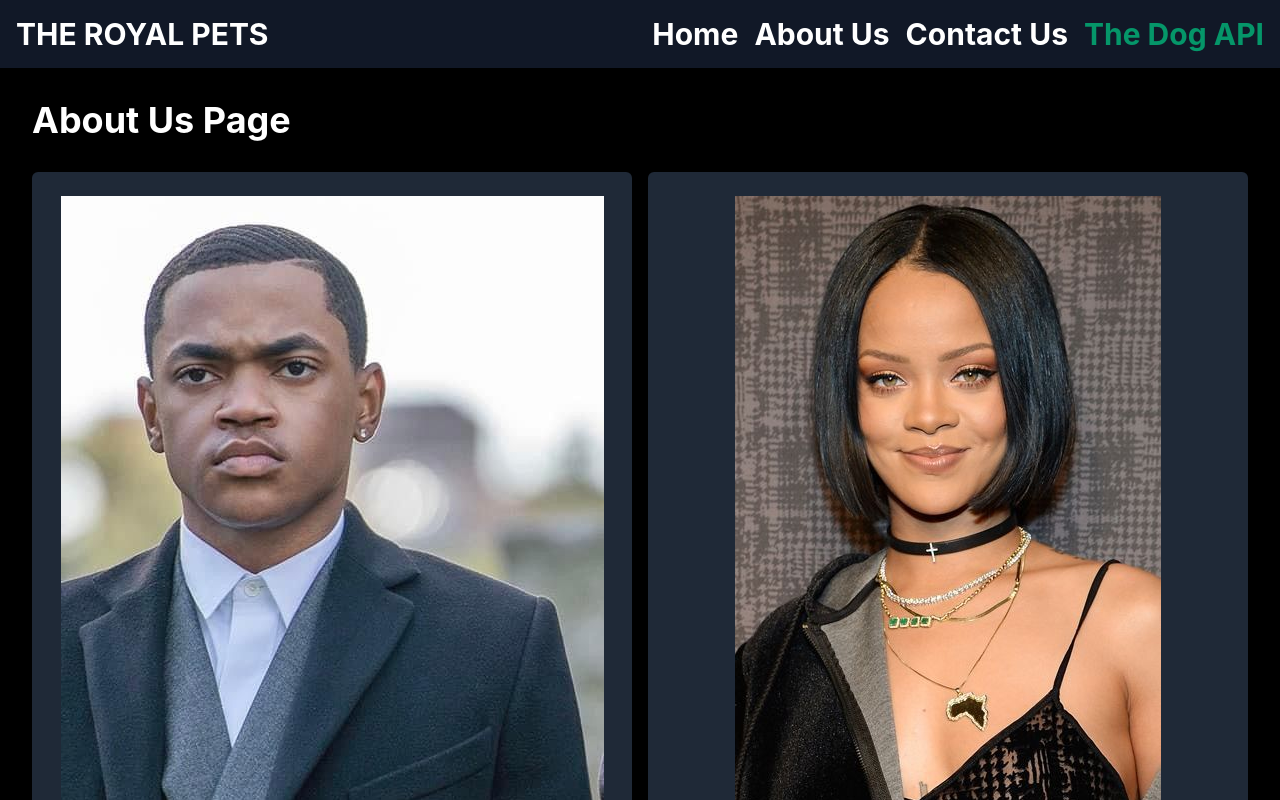
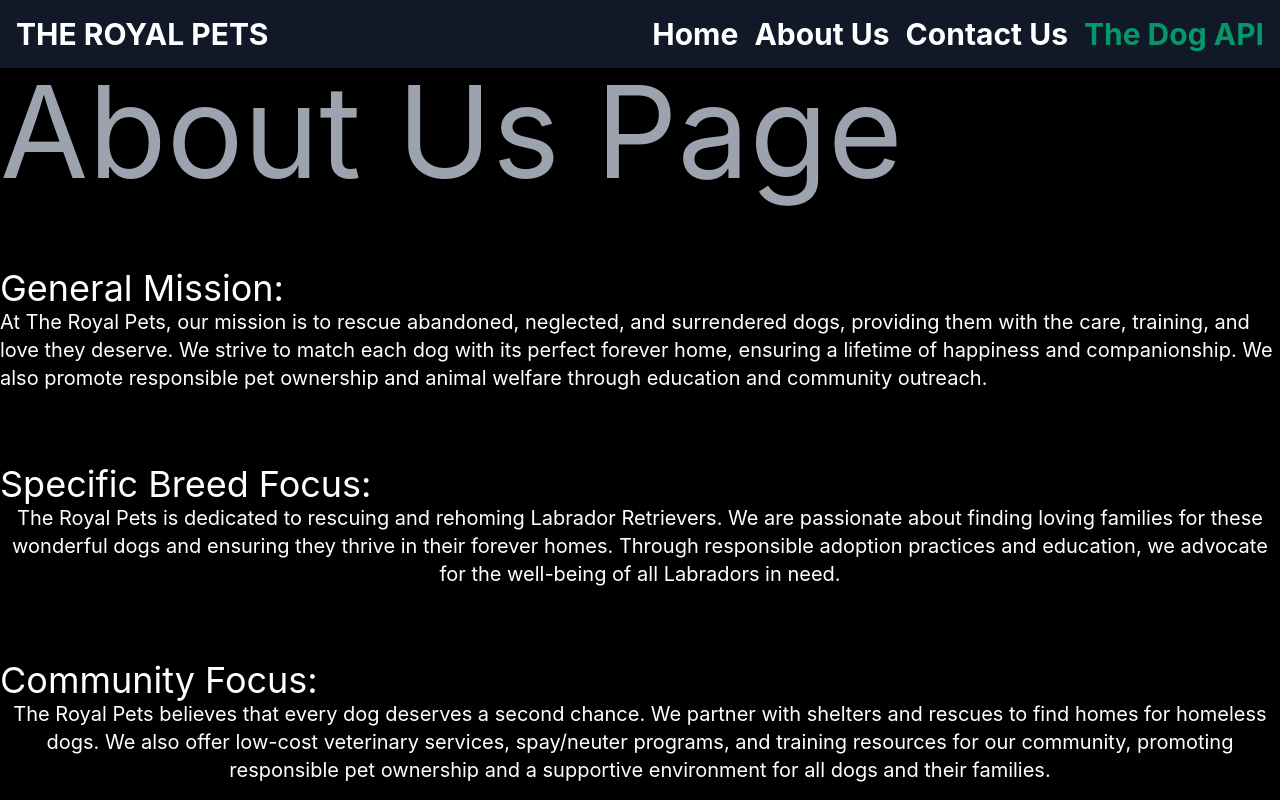
Before and after one commit to iankuria668/dog-adoption-centre, a React (Create React App) app: page /About in a window 1280 px wide. Shown: the top 800 px of the page. Built offline with nearby package versions, Linux system fonts and the light colour scheme.

Commit message:
Returned the info in about us

```diff
--- a/src/components/pages/About.js
+++ b/src/components/pages/About.js
@@ -1,8 +1,6 @@
 import React from "react";
 import NavBar from "../NavBar";
 import Footer from "../Footer";
-import CEOImage from "./CEOImage/_.jpeg"
-import AdoptionSpecialistImage from "./AdoptionSpecialistImage/Hollywood Is Loving This Easy Makeup Trend.jpeg"
 function About() {
   const teamMembers = [
     {
@@ -10,14 +8,12 @@ function About() {
       title: "CEO & Founder",
       bio: "Experienced in veterinary and adoption services.",
       email: "bill.mageni@royalpets.com",
-      image: CEOImage, // Use the imported CEO image
     },
     {
       name: "Sarah Jones",
       title: "Adoption Specialist",
       bio: "Passionate about matching dogs with perfect families.",
       email: "sarah.jones@royalpets.com",
-      image: AdoptionSpecialistImage, // Use the imported Adoption Specialist image
     },
   ];
 
@@ -30,12 +26,28 @@ function About() {
     <header>
       <NavBar />
       </header>
+      <div className="about-section">
+        <h1 className="text-9xl	font-size: 8rem; line-height: 1; text-gray-400	--tw-text-opacity: 1; color: rgba(156, 163, 175, var(--tw-text-opacity));">About Us Page</h1>
+        <br></br>
+        <br></br>
+        <br></br>
+        <p className="text-4xl	font-size: 2.25rem;line-height: 2.5rem; ">General Mission:</p> <p className="text-align: center; text-xl	font-size: 1.25rem; line-height: 1.75rem; " >
+          At The Royal Pets, our mission is to rescue abandoned, neglected, and surrendered dogs, providing them with the care, training, and love they deserve. We strive to match each dog with its perfect forever home, ensuring a lifetime of happiness and companionship. We also promote responsible pet ownership and animal welfare through education and community outreach.</p>
+          <br></br>
+          <br></br>
+          <br></br>
+          <p className="text-4xl	font-size: 2.25rem;line-height: 2.5rem;">Specific Breed Focus:</p><p className="text-center	text-align: center; text-xl	font-size: 1.25rem; line-height: 1.75rem;" >
+          The Royal Pets is dedicated to rescuing and rehoming Labrador Retrievers. We are passionate about finding loving families for these wonderful dogs and ensuring they thrive in their forever homes. Through responsible adoption practices and education, we advocate for the well-being of all Labradors in need.</p>
+          <br></br>
+          <br></br>
+          <br></br>
+          <p className="text-4xl	font-size: 2.25rem;line-height: 2.5rem;">Community Focus:</p><p className="text-center	text-align: center; text-xl	font-size: 1.25rem; line-height: 1.75rem;" >
+            The Royal Pets believes that every dog deserves a second chance. We partner with shelters and rescues to find homes for homeless dogs. We also offer low-cost veterinary services, spay/neuter programs, and training resources for our community, promoting responsible pet ownership and a supportive environment for all dogs and their families.</p>
+          </div>
           <div className="container mx-auto p-8">
-        <h1 className="text-4xl font-bold mb-8">About Us Page</h1>
             <div className="grid grid-cols-1 md:grid-cols-2 lg:grid-cols-2 gap-4">
              {teamMembers.map((member, index) => (
              <div key={index} className="bg-gray-800 p-6 rounded-md shadow-md flex flex-col items-center">
-              <img src={member.image} alt={member.name} className="w-68 h-70 mb-4" /> {/* Increased width and height */}
                 <h2 className="text-xl font-semibold text-white">{member.name}</h2>
                 <p className="text-gray-400 mb-2">{member.title}</p>
                 <p className="text-gray-300 mb-4">{member.bio}</p>
```
Lines whose indentation alone changed are shown as unchanged.
